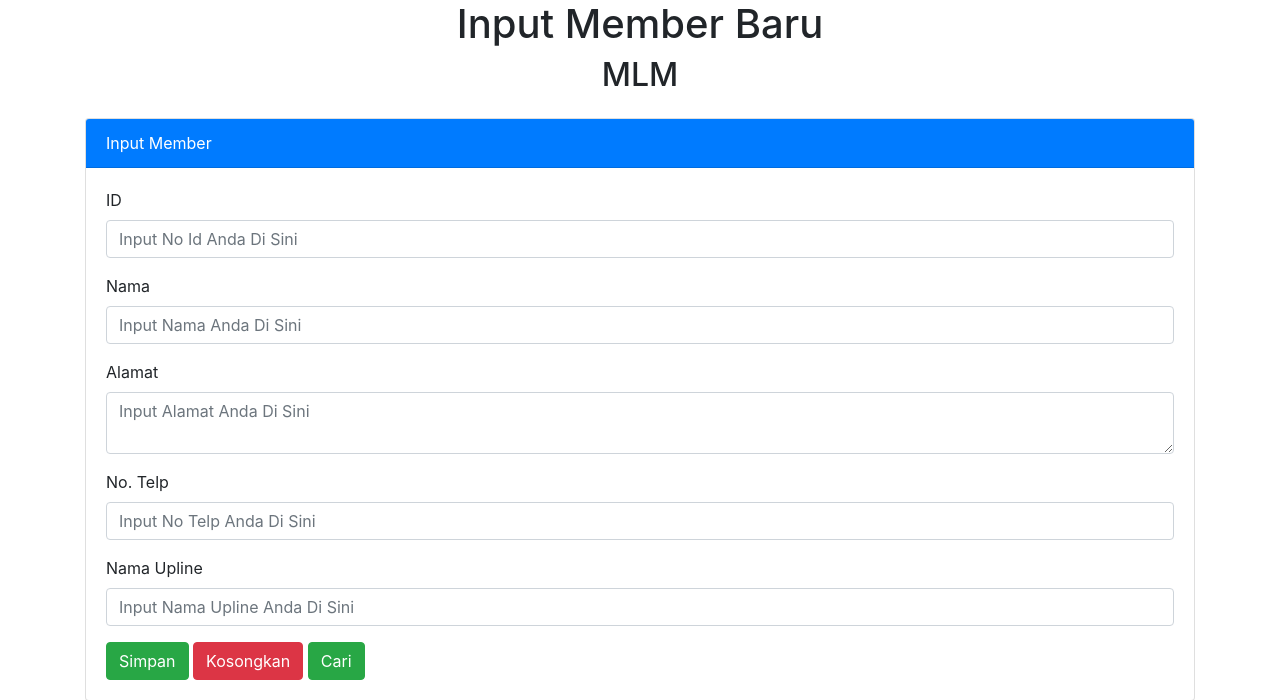
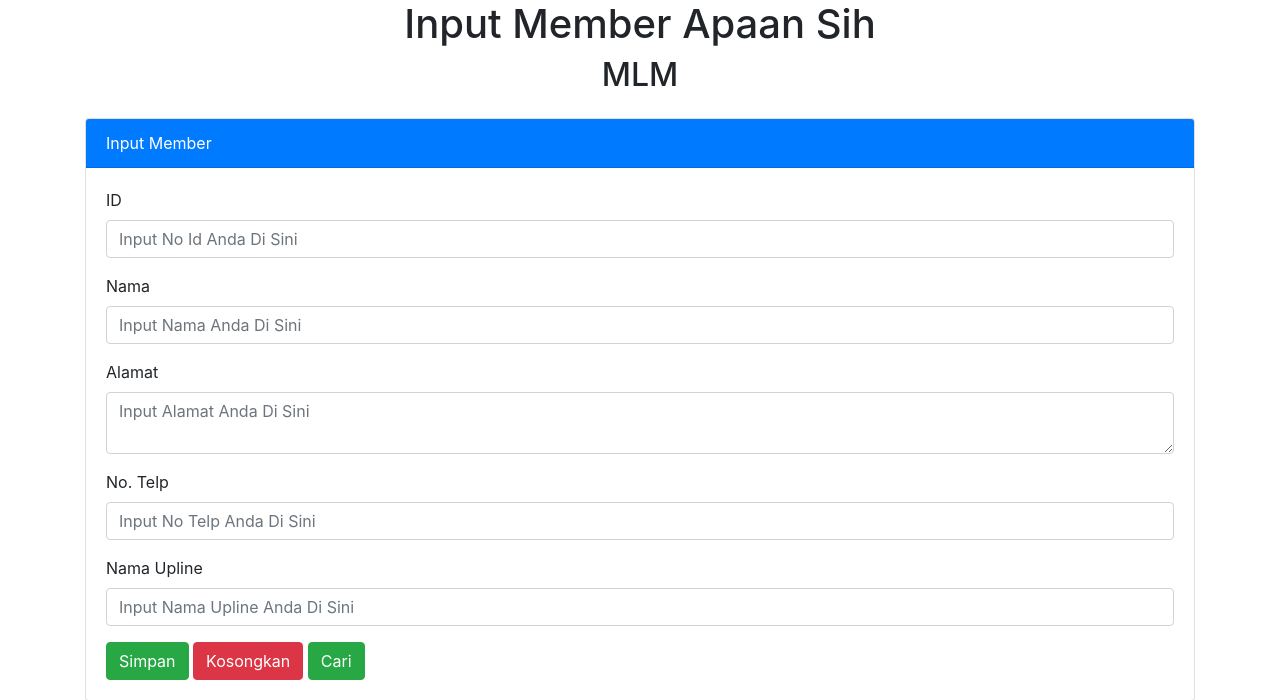
Before and after one commit to ogiiataa/Test-, a PHP site: page / in a window 1280 px wide. Shown: the top 700 px of the page. Run offline with PHP 8.4, Linux system fonts and the light colour scheme; data that the repository does not hold is empty.

Commit message:
update baru

```diff
--- a/index.php
+++ b/index.php
@@ -118,7 +118,7 @@ if (isset($_GET['hal']))
 	<div class="container">
 
 
-	<h1 class="text-center">Input Member Baru</h1>
+	<h1 class="text-center">Input Member Apaan Sih</h1>
 	<h2 class="text-center">MLM</h2>
 
 <!-- Awal Card F -->
```
